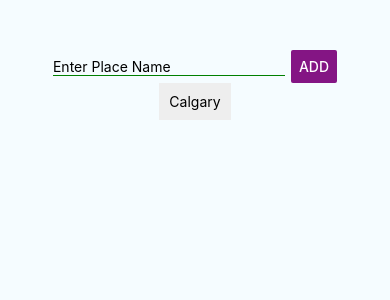
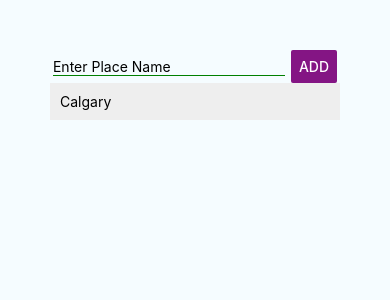
Before and after one commit to ravraw/react_native_app, a React Native app: screen / in a window 390 px wide. Shown: the top 300 px of the page. Built offline with nearby package versions, Linux system fonts and the light colour scheme.

Commit message:
using flatlist to render list of places

```diff
--- a/App.js
+++ b/App.js
@@ -8,7 +8,14 @@
  */
 
 import React, { Component } from 'react';
-import { StyleSheet, Text, View, TextInput, Button } from 'react-native';
+import {
+  StyleSheet,
+  Text,
+  View,
+  TextInput,
+  Button,
+  FlatList
+} from 'react-native';
 
 import PlaceInput from './src/components/PlaceInput';
 import PlaceList from './src/components/PlaceList';
@@ -16,7 +23,7 @@ import PlaceList from './src/components/PlaceList';
 export default class App extends Component {
   state = {
     placeName: '',
-    places: ['Calgary']
+    places: [{ key: `${Math.random()}`, value: 'Calgary' }]
   };
 
   // handler to keep track of input change
@@ -33,17 +40,25 @@ export default class App extends Component {
     }
     this.setState(prevState => {
       return {
-        places: [prevState.placeName, ...prevState.places],
+        places: [
+          { key: `${Math.random()}`, value: prevState.placeName },
+          ...prevState.places
+        ],
         placeName: ''
       };
     });
   };
 
-  // delete item
-  deleteItemHandler = index => {
+  // delete item handler
+  deleteItemHandler = key => {
+    //  {
+    //   let newPlaces = [...this.state.places];
+    //   newPlaces.splice(key, 1);
+    //   this.setState({ places: newPlaces });
+    // };
     this.setState(prevState => {
       return {
-        places: prevState.places.filter((places, i) => i !== index)
+        places: prevState.places.filter(place => place.key !== key)
       };
     });
   };
--- a/src/components/PlaceList.js
+++ b/src/components/PlaceList.js
@@ -1,15 +1,33 @@
 import React from 'react';
 import ListItem from './ListItem';
+import { StyleSheet, FlatList } from 'react-native';
 
 function PlaceList(props) {
-  return props.places.map((place, index) => {
-    return (
-      <ListItem
-        placeName={place}
-        onItemPressed={() => props.deleteItemHandler(index)}
-      />
-    );
-  });
+  return (
+    <FlatList
+      style={styles.listContainer}
+      data={props.places}
+      renderItem={info => (
+        <ListItem
+          placeName={info.item.value}
+          onItemPressed={() => props.deleteItemHandler(info.item.key)}
+        />
+      )}
+    />
+  );
 }
 
+const styles = StyleSheet.create({
+  container: {
+    flex: 1,
+    justifyContent: 'flex-start',
+    alignItems: 'center',
+    backgroundColor: '#F5FCFF',
+    padding: 50
+  },
+  listContainer: {
+    width: '100%'
+  }
+});
+
 export default PlaceList;
```
